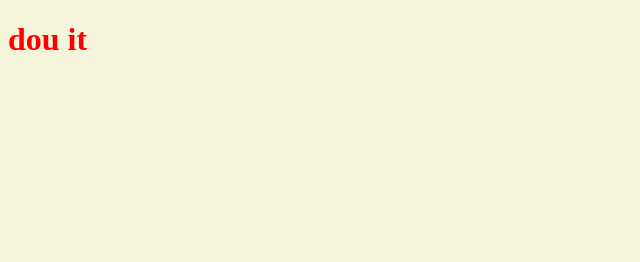
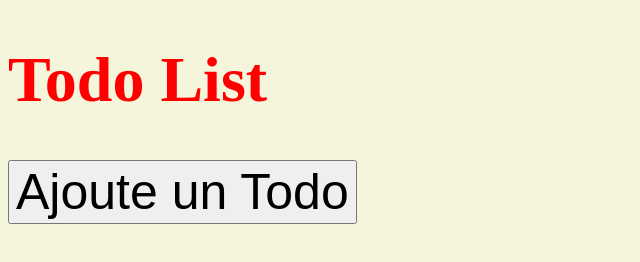
Before and after one commit to Iyaiya2/Project-Vanilla.js, a plain HTML site: page index.html in a window 1280 px wide. Shown: the whole page, without its empty margins (0-640 px from the left). Drawn offline with Linux system fonts and the light colour scheme.

Commit message:
modication

```diff
--- a/index.html
+++ b/index.html
@@ -3,11 +3,22 @@
 <head>
     <meta charset="UTF-8">
     <meta name="viewport" content="width=device-width, initial-scale=1.0">
-<link rel="stylesheet" href="style.css">
-    <title>todo App</title>
+    <link rel="stylesheet" href="style.css">
+    <title>Todo App</title>
 </head>
 <body>
-    <h1>dou it</h1>
+    <h1>Todo List</h1>
+    <div class='container'>
+        <div id="todo-list-container">
+            <ul id="todo-list"></ul>
+        </div>
+        <div id="todo-actions">
+            <button>Ajoute un Todo</button>
+        </div>
+
+    </div>
+
+
+    <script src="index.js"></script>
 </body>
-<script src="index.js"></script>
 </html>
--- a/style.css
+++ b/style.css
@@ -1,4 +1,9 @@
 body{
     background-color: beige;
     color: red;
+    font-size: 2rem;
 }
+
+button{
+    font-size: 50px;
+}
```
